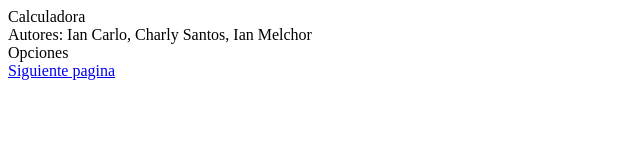
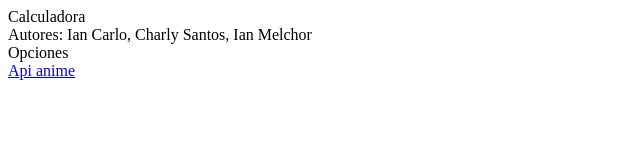
Before and after one commit to SpectacularCharly/spectacularcharly.github.io, a plain HTML site: page index.html in a window 1280 px wide. Shown: the full height of the page, 0-640 px from the left. Drawn offline with Linux system fonts and the light colour scheme.

Commit message:
Update index.html

```diff
--- a/index.html
+++ b/index.html
@@ -3,4 +3,4 @@ Calculadora <br>
 Autores: Ian Carlo, Charly Santos, Ian Melchor <br>
 
 Opciones <br>
-<a href="https://spectacularcharly-javascript.web.app"> Siguiente pagina </a> <br>
+<a href=" https://api-paradigmas-0401.web.app"> Api anime </a> <br>
```
